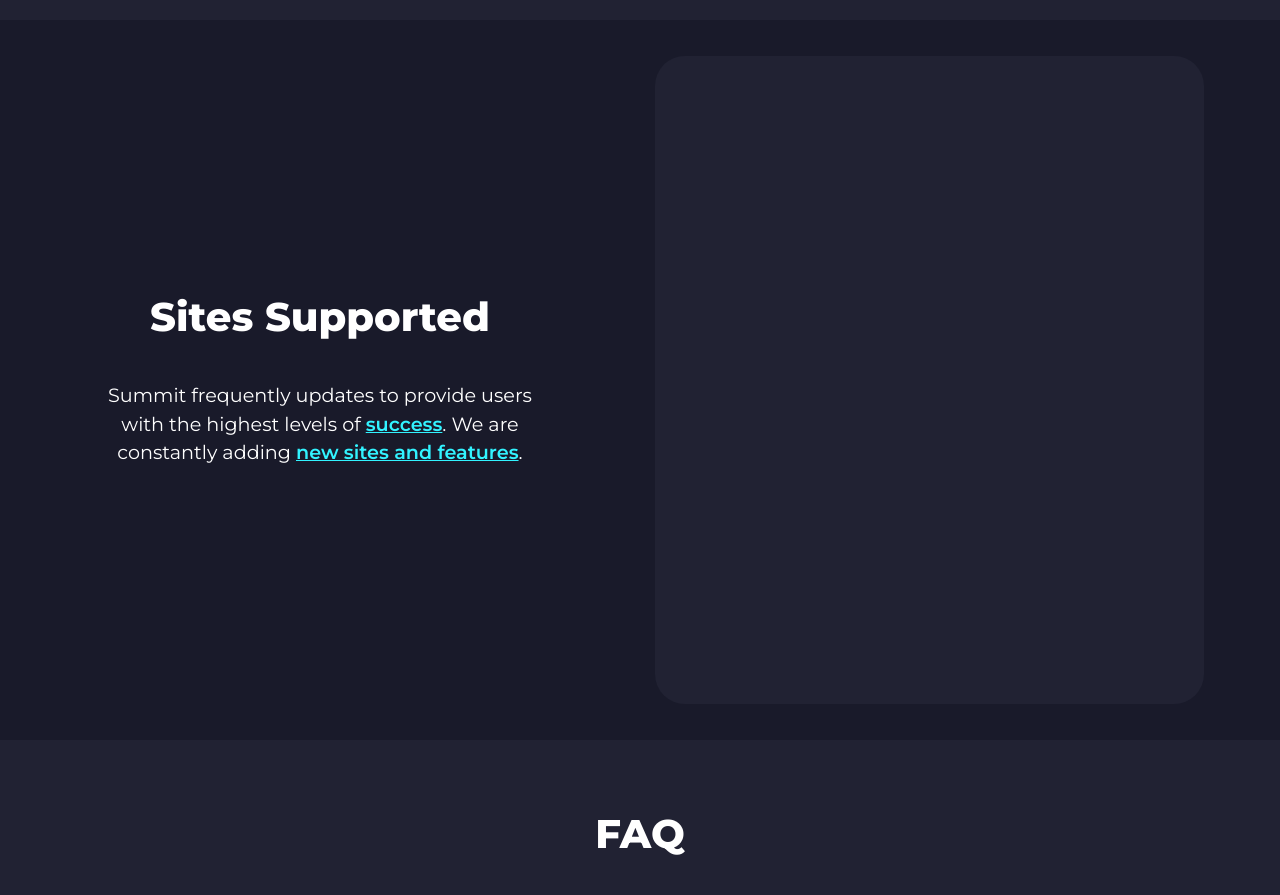
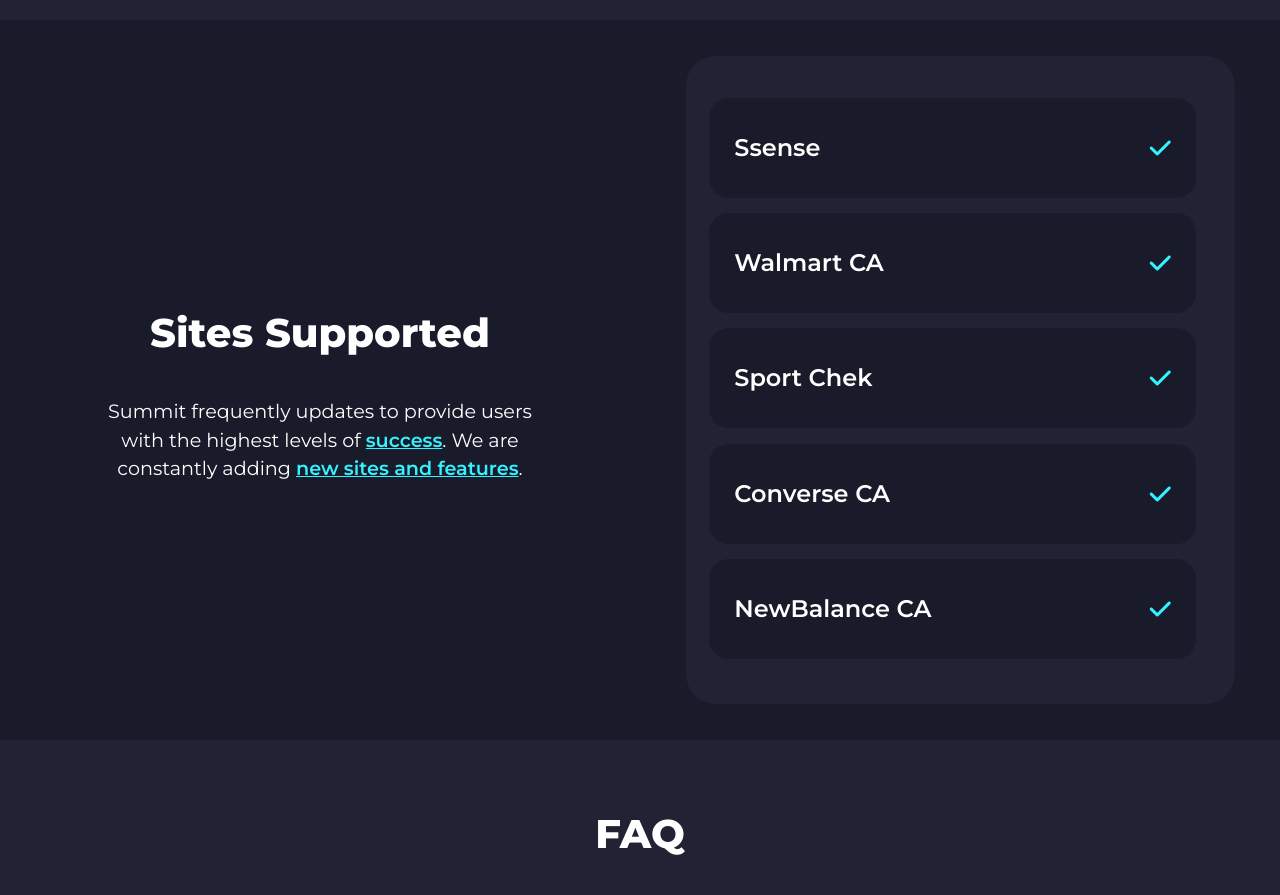
Before and after one commit to RockyLogic/Summit-Site, a plain HTML site: page index.html in a window 1280 px wide. Shown: the part 700-1595 px from the top of the page. Drawn offline with nearby package versions, Linux system fonts and the light colour scheme.

Commit message:
basic site list structure

```diff
--- a/index.html
+++ b/index.html
@@ -4,6 +4,7 @@
     <meta charset="UTF-8">
     <meta name="viewport" content="width=device-width, initial-scale=1.0">
     <link rel="shortcut icon" href="Summit.png" type="image/x-icon">
+    <script src="https://kit.fontawesome.com/6744a003bb.js" crossorigin="anonymous"></script>
     <link rel="stylesheet" href="https://fonts.googleapis.com/css2?family=Montserrat:wght@300;400;500;600;700;800&display=swap">
     <link rel="stylesheet" href="https://cdn.jsdelivr.net/npm/bootstrap@4.5.3/dist/css/bootstrap.min.css">
     <link rel="stylesheet" href="main.css">
@@ -46,27 +47,44 @@
         </div>
     </section>
 
-    <section id="sites">
-        <div class="row" style="padding: 0; margin: 0; height: 100%;">
-            <div class="col-12 col-md-6 d-flex align-items-center">
-                <div style="margin: 0 15%; padding-bottom: 4vh;">
+    <section id="sites" class="d-flex align-items-center">
+        <div class="row" style="margin: 0; width: 100%; min-height: 90vh;">
+            <div class="col-12 col-md-6 d-flex justify-content-center align-items-center">
+                <div style="margin: 0 15%; padding: 15% 0%">
                     <h1 class="header">Sites Supported</h1>
                     <div style="font-size: larger;">
                         Summit frequently updates to provide users with the highest levels of <span class="emphasize">success</span>. We are constantly adding <span class="emphasize">new sites and features</span>.
                     </div>
                 </div>
             </div>
-            <div class="d-none d-md-flex col-12 col-md-6 m-0 align-items-center">
-                <div id="siteList">
-                    <!-- <div id="siteList-scroll">
+            <div class="col-12 col-md-6 m-0 d-flex align-items-center justify-content-center">
+                <div id="siteList" class="d-flex align-items-center justify-content-center">
+                    <div id="siteList-scroll">
+                        <div class="site justify-content-between">
+                            <div>Ssense</div><span><i class="fas fa-check justify-self-right" style="color:#32f3ff"></i></span>
+                        </div>
+                        <div class="site justify-content-between">
+                            <div>Walmart CA</div><span><i class="fas fa-check justify-self-right" style="color:#32f3ff"></i></span>
+                        </div>
+                        <div class="site justify-content-between">
+                            <div>Sport Chek</div><span><i class="fas fa-check justify-self-right" style="color:#32f3ff"></i></span>
+                        </div>
+                        <div class="site justify-content-between">
+                            <div>Converse CA</div><span><i class="fas fa-check justify-self-right" style="color:#32f3ff"></i></span>
+                        </div>
+                        <div class="site justify-content-between">
+                            <div>NewBalance CA</div><span><i class="fas fa-check justify-self-right" style="color:#32f3ff"></i></span>
+                        </div>
                         <div class="site">
-                            test
+                            <div style="color: grey;">Coming Soon</div>
                         </div>
-                    </div> -->
+                        <div class="site" class="comingSoon">
+                            <div style="color: grey;">Coming Soon</div>
+                        </div>
+                    </div>
                 </div>
             </div>
         </div>
-
     </section>
 
     <section id="faq">
--- a/main.css
+++ b/main.css
@@ -42,33 +42,47 @@
 .faq-answer{
     color:lightgrey;
 }
+
 #siteList{
+    max-height: 90vh;
     height: 90%;
     width: 90%;
     border-radius: 30px;
     background-color: rgb(33, 34, 51);
 }
 #siteList-scroll{
-    width: 90%;
+    width: 95%;
     height: 90%;
+    padding: 10px;
     overflow: scroll;
     overflow-x:hidden;
-    padding: 10px;
-    background-color: white;
+    border-radius: 20px;
+    background-color: transparent;
 }
 
-.sites{
-    height: 200px;
-    background-color: rgb(33, 34, 51);
+.site{
+    font-size: x-large;
+    font-weight: 600;
+    height: 15%;
+    min-height: 100px;
+    display: flex;
+    padding: 0% 5%;
+    margin-bottom: 3%;
+    margin-right: 3%;
     border-radius: 20px;
+    align-items: center;
+    background-color:rgb(25, 26, 42);
 }
 
+
+/* Main Site Pages */
 #main{
     background-color: rgb(33, 34, 51);
 }
 
 #sites{
     padding: 0;
+    height: auto;
 }
 
 #faq{
@@ -87,6 +101,10 @@
     text-decoration: underline;
 }
 
+
+
+
+/* Webpage Scroll Bar */
 ::-webkit-scrollbar {
     width: 10px;
 }
```
